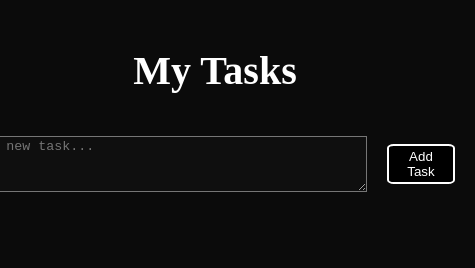
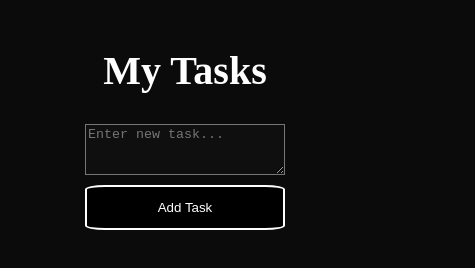
Before and after one commit to Shlok1737/taskList, a plain HTML site: page index.html in a window 390 px wide. Shown: the whole page, 475 px wide, since content can reach past the window. Drawn offline with Linux system fonts and the light colour scheme.

Commit message:
Update style.css
tried to make it responsive

```diff
--- a/style.css
+++ b/style.css
@@ -122,3 +122,64 @@ li {
   border: 1px solid white;
   padding: 10px;
 }
+
+
+
+/* Responsive tweaks - no color changes */
+
+
+
+.bigdiv {
+  width: 90%;
+  max-width: 600px; /* Keeps it tidy on large screens */
+}
+
+.inputdiv {
+  flex-wrap: wrap; /* Allow wrapping on small screens */
+  gap: 10px; /* Keep some space between input and button */
+}
+
+#input {
+  flex: 1; /* Allow input to stretch */
+  min-width: 200px; /* Prevent from getting too narrow */
+  box-sizing: border-box;
+}
+
+button {
+  flex-shrink: 0; /* Keep button size stable */
+}
+
+/* Mobile: stack input and button vertically */
+@media (max-width: 600px) {
+  body {
+    padding-left: 10px;
+    padding-right: 10px;
+  }
+
+  .inputdiv {
+    flex-direction: column;
+    align-items: stretch;
+  }
+
+  #input {
+    width: 100%;
+    height: auto; /* Let it adjust naturally */
+    min-height: 50px;
+  }
+
+  #addBtn {
+    width: 100%;
+    height: 45px;
+    margin: 0;
+  }
+
+  li {
+    flex-direction: column;
+    align-items: flex-start;
+  }
+
+  li button {
+    width: 100%;
+    margin: 5px 0 0 0;
+  }
+}
```
